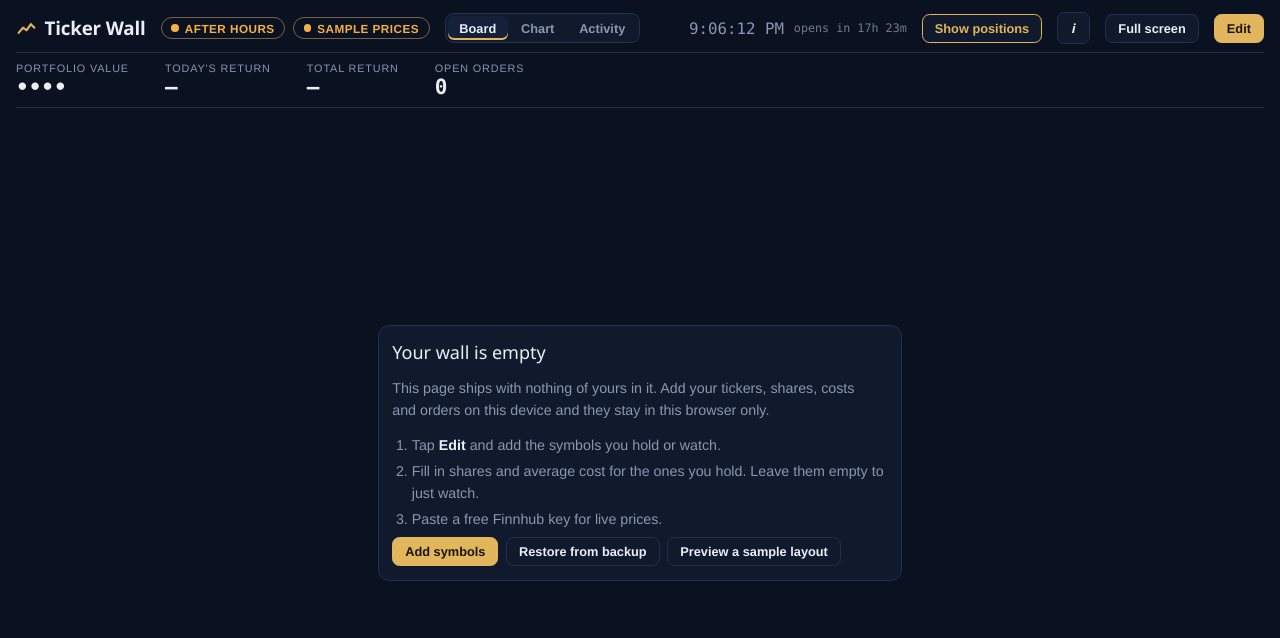
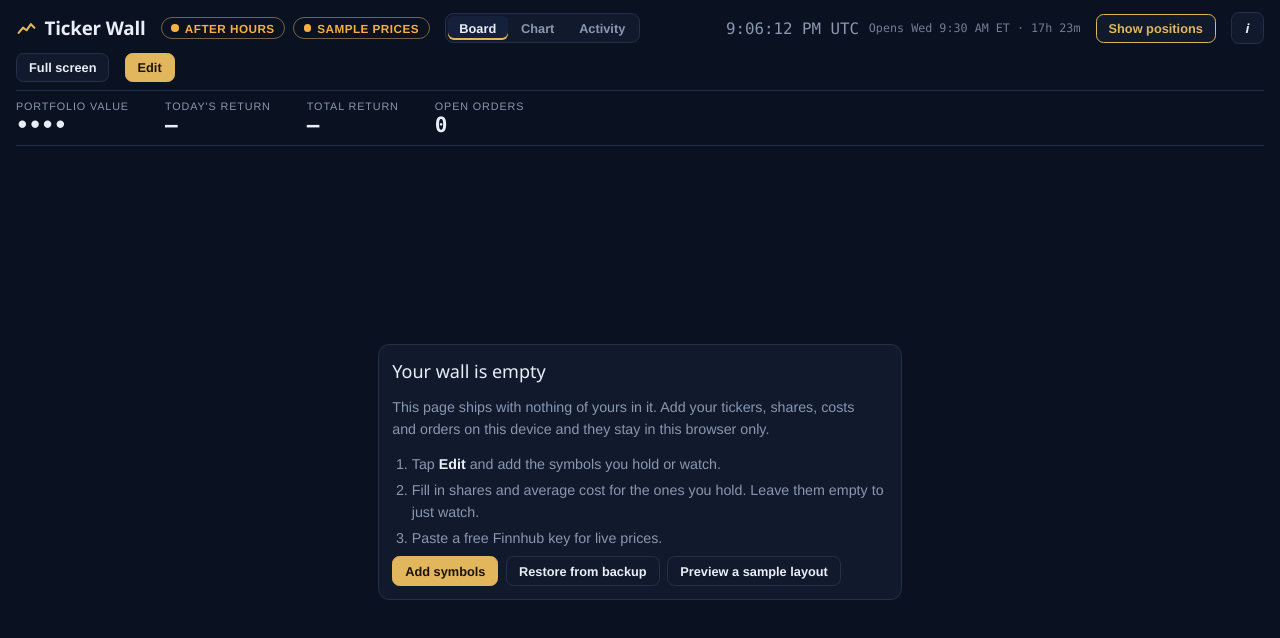
Before and after one commit to atenor/ticker-wall, a plain HTML site: page index.html in a window 1280 px wide. Drawn offline with Linux system fonts and the light colour scheme.

Commit message:
Show time zones on the clock and the market countdown
Co-Authored-By: Claude Opus 5.5 <noreply@anthropic.com>

```diff
--- a/index.html
+++ b/index.html
@@ -1900,9 +1900,15 @@ body.v-activity .order-strip.act-only:empty { display: none !important; }
     if (h) return `${h}h ${String(m).padStart(2, "0")}m`;
     return `${m}:${String(sec).padStart(2, "0")}`;
   }
+  const bellTime = new Intl.DateTimeFormat("en-US", { timeZone: "America/New_York", hour: "numeric", minute: "2-digit" });
+  const bellDay = new Intl.DateTimeFormat("en-US", { timeZone: "America/New_York", weekday: "short" });
   function renderBell() {
     const el = $("clockCd"), now = Date.now(), b = nextBell(now);
-    const t = b ? (b.kind === "open" ? "opens in " : b.early ? "early close in " : "closes in ") + fmtLeft(b.at - now) : "";
+    let t = "";
+    if (b) {
+      const day = etDateFmt.format(new Date(b.at)) !== etDateFmt.format(new Date(now)) ? bellDay.format(new Date(b.at)) + " " : "";
+      t = `${b.kind === "open" ? "Opens" : b.early ? "Early close" : "Closes"} ${day}${bellTime.format(new Date(b.at))} ET · ${fmtLeft(b.at - now)}`;
+    }
     if (el.textContent !== t) el.textContent = t;
   }
   function clockMarket() {
@@ -2077,7 +2083,7 @@ body.v-activity .order-strip.act-only:empty { display: none !important; }
   const onFs = () => { const on = !!(document.fullscreenElement || document.webkitFullscreenElement); document.body.classList.toggle("is-fs", on); $("fsBtn").textContent = on ? "Exit full screen" : "Full screen"; window.scrollTo(0, 0); setTimeout(() => { layoutWall(); for (const s of Object.keys(els)) drawSpark(s); scheduleChart(); }, 120); };
   document.addEventListener("fullscreenchange", onFs); document.addEventListener("webkitfullscreenchange", onFs);
 
-  const clockFmt = new Intl.DateTimeFormat("en-US", { hour: "numeric", minute: "2-digit", second: "2-digit" });
+  const clockFmt = new Intl.DateTimeFormat("en-US", { hour: "numeric", minute: "2-digit", second: "2-digit", timeZoneName: "short" });
   setInterval(() => { $("clock").textContent = clockFmt.format(new Date()); renderBell(); updateAges(); }, 1000);
   $("clock").textContent = clockFmt.format(new Date()); renderBell();
   window.addEventListener("resize", () => { layoutWall(); for (const s of Object.keys(els)) drawSpark(s); scheduleChart(); });
```
